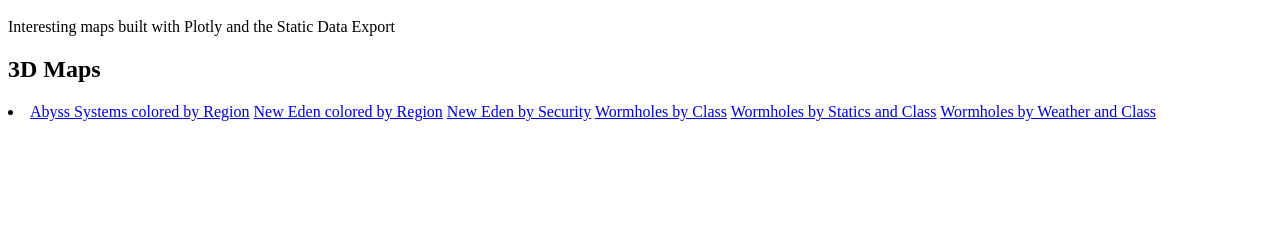
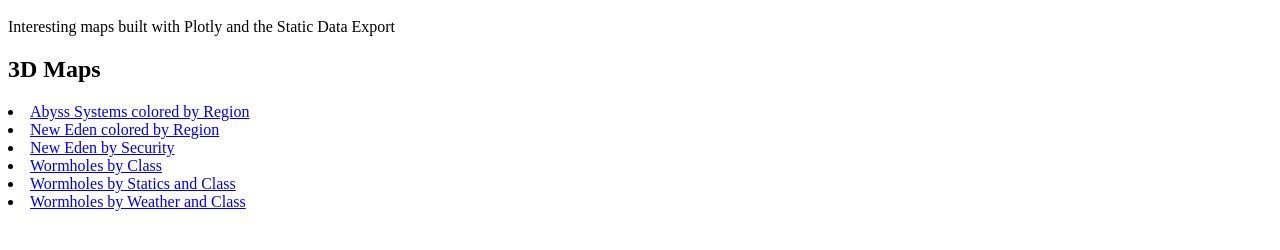
Before and after one commit to lynkfox/eve-planet-finder, a plain HTML site: page docs/index.html in a window 1280 px wide. Shown: the part 48-298 px from the top of the page. Drawn offline with Linux system fonts and the light colour scheme.

Commit message:
Proper list

```diff
--- a/docs/index.html
+++ b/docs/index.html
@@ -9,10 +9,21 @@ Interesting maps built with Plotly and the Static Data Export
 <h2>3D Maps</h2>
 <li>
     <a href="https://lynkfox.github.io/eve-planet-finder/pre_rendered_maps/3D/abyss_by_region.html">Abyss Systems colored by Region</a>
+</li>
+<li>
     <a href="https://lynkfox.github.io/eve-planet-finder/pre_rendered_maps/3D/eden_by_region.html">New Eden colored by Region</a>
+</li>
+<li>
     <a href="https://lynkfox.github.io/eve-planet-finder/pre_rendered_maps/3D/eden_by_security.html">New Eden by Security</a>
+</li>
+<li>
     <a href="https://lynkfox.github.io/eve-planet-finder/pre_rendered_maps/3D/wormhole_by_class.html">Wormholes by Class</a>
+</li>
+<li>
     <a href="https://lynkfox.github.io/eve-planet-finder/pre_rendered_maps/3D/wormhole_by_static_and_class.html">Wormholes by Statics and Class</a>
+</li>
+<li>
     <a href="https://lynkfox.github.io/eve-planet-finder/pre_rendered_maps/3D/wormhole_by_weather_and_class.html">Wormholes by Weather and Class</a>
 </li>
+
 </html>
```
